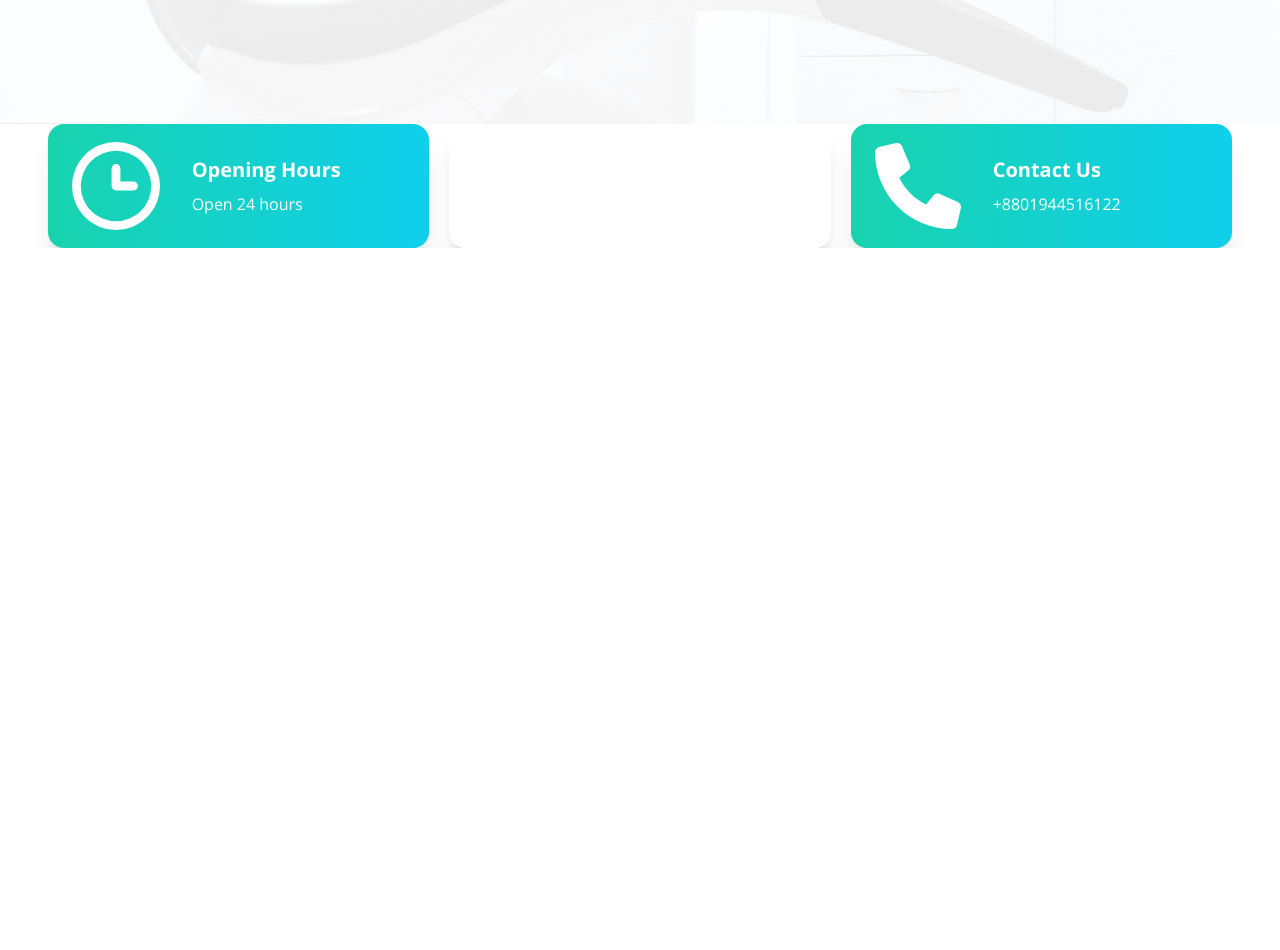
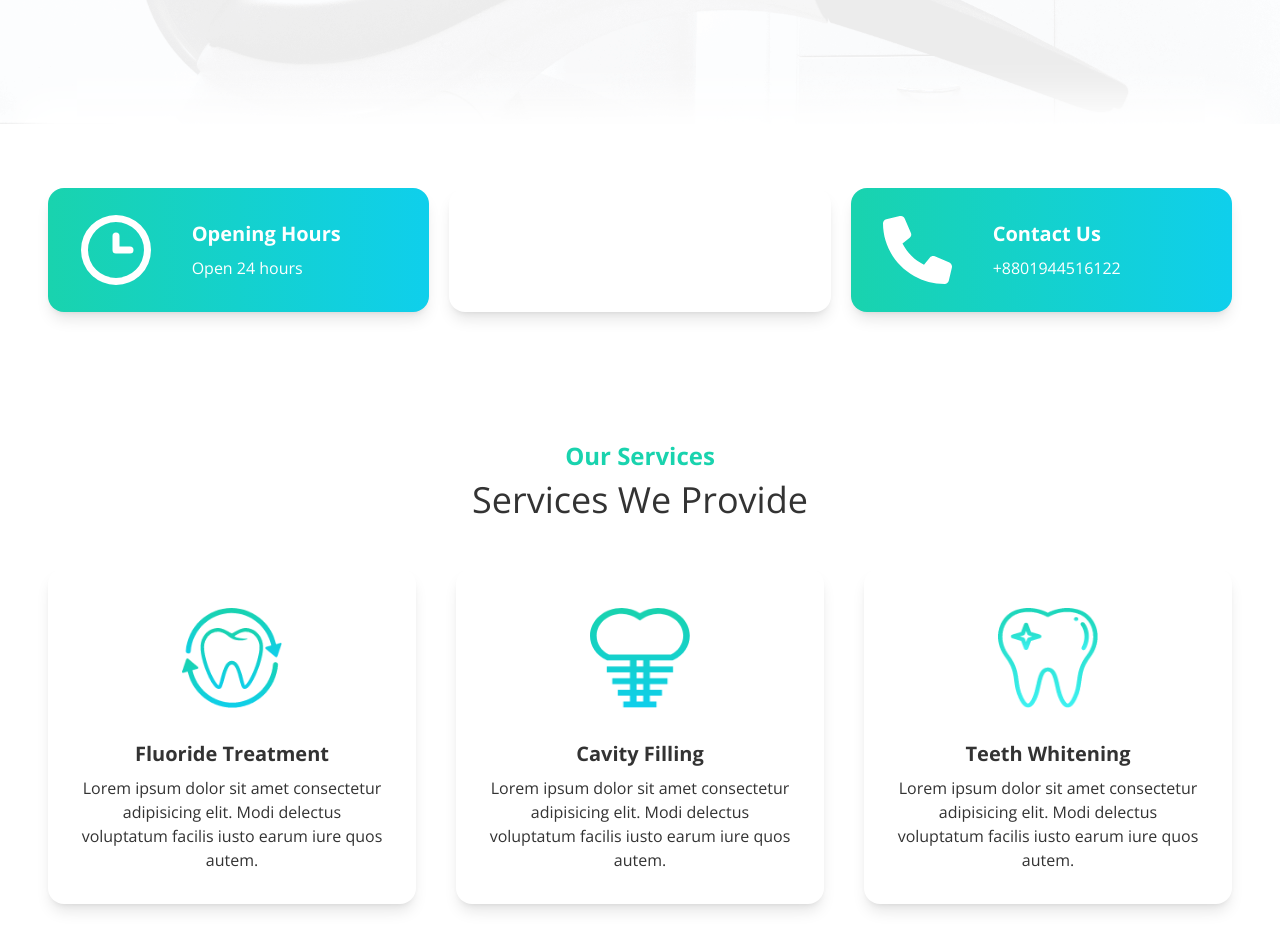
Before and after one commit to technayan/doctors-portal, a React (Create React App) app: page / in a window 1280 px wide. Shown: the part 740-1690 px from the top of the page. Before the commit the page ends 988 px from the top, so only its background shows below. Built offline with nearby package versions, Linux system fonts and the light colour scheme.

Commit message:
Services section added

```diff
--- a/src/Pages/Home/Hero/Hero.js
+++ b/src/Pages/Home/Hero/Hero.js
@@ -3,9 +3,9 @@ import heroImg from '../../../assets/images/hero-img.png'
 
 const Hero = () => {
     return (
-        <div class="hero min-h-screen bg-hero-pattern">
+        <div class="hero min-h-screen lg:bg-hero-pattern hero-section">
             <div class="hero-content flex-col lg:flex-row-reverse">
-                <img class='w-2/4' src={heroImg} alt='Hero background'/>
+                <img class='lg:w-2/4' src={heroImg} alt='Hero background'/>
                 <div>
                     <h1 class="text-5xl font-bold">Your New Smile Starts Here</h1>
                     <p class="py-6">Lorem Ipsum is simply dummy text of the printing and typesetting industry. Lorem Ipsum has been the industry's standard dummy text ever.</p>
--- a/src/Pages/Home/Home.js
+++ b/src/Pages/Home/Home.js
@@ -1,12 +1,17 @@
 import React from 'react';
 import Hero from './Hero/Hero';
 import Info from './Info/Info';
+import Services from './Services/Services';
 
 const Home = () => {
     return (
         <div>
             <Hero />
-            <Info />
+            <div class='md:px-12'>
+                <Info />
+                <Services />
+            </div>
+
         </div>
     );
 };
--- /dev/null
+++ b/src/Pages/Home/Info/Info.css
@@ -0,0 +1,3 @@
+.info-area {
+    box-shadow: 0px 0px 35px 25px #fff;
+}
--- a/src/Pages/Home/Info/Info.js
+++ b/src/Pages/Home/Info/Info.js
@@ -1,12 +1,13 @@
 import React from 'react';
 import InfoCard from './InfoCard/InfoCard';
-import clock from '../../../assets/icons/clock.svg'
-import marker from '../../../assets/icons/marker.svg'
-import phone from '../../../assets/icons/phone.svg'
+import clock from '../../../assets/icons/clock.svg';
+import marker from '../../../assets/icons/marker.svg';
+import phone from '../../../assets/icons/phone.svg';
+import './Info.css';
 
 const Info = () => {
     return (
-        <div class='grid grid-cols-1 md:grid-cols-3 gap-5 px-4 md:px-12'>
+        <div class='grid grid-cols-1 md:grid-cols-3 gap-5 py-16 info-area'>
             <InfoCard img={clock} cardTitle='Opening Hours' cardInfo='Open 24 hours' cardBg='bg-gradient-to-r from-secondary to-primary'/>
             <InfoCard img={marker} cardTitle='Our Location' cardInfo='Brooklyn, NY 10036, USA' cardBg='bg-accent'/>
             <InfoCard img={phone} cardTitle='Contact Us' cardInfo='+8801944516122' cardBg='bg-gradient-to-r from-secondary to-primary'/>
--- a/src/Pages/Home/Info/InfoCard/InfoCard.js
+++ b/src/Pages/Home/Info/InfoCard/InfoCard.js
@@ -2,8 +2,8 @@ import React from 'react';
 
 const InfoCard = ({img,cardTitle, cardInfo, cardBg}) => {
     return (
-        <div class={`card lg:card-side bg-base-100 shadow-xl text-white px-6 ${cardBg}`}>
-            <figure><img src={img} alt="Album"/></figure>
+        <div class={`card lg:card-side bg-base-100 shadow-lg text-white px-6 ${cardBg}`}>
+            <figure><img class='lg:w-4/5' src={img} alt="Album"/></figure>
             <div class="card-body">
                 <h2 class="card-title">{cardTitle}</h2>
                 <p>{cardInfo}</p>
--- /dev/null
+++ b/src/Pages/Home/Services/Service/Service.js
@@ -0,0 +1,17 @@
+import React from 'react';
+
+const Service = ({service}) => {
+    return (
+        <div class="card lg:max-w-lg bg-base-100 shadow-lg">
+            <figure class="pt-10">
+                <img src={service.img} alt="Shoes" class="rounded-xl w-[100px] h-[100px]" />
+            </figure>
+            <div class="card-body items-center text-center">
+                <h2 class="card-title">{service.name}</h2>
+                <p>{service.description}</p>
+            </div>
+        </div>
+    );
+};
+
+export default Service;
--- /dev/null
+++ b/src/Pages/Home/Services/Services.js
@@ -0,0 +1,43 @@
+import React from 'react';
+import fluoride from '../../../assets/images/fluoride.png';
+import cavity from '../../../assets/images/cavity.png';
+import whitening from '../../../assets/images/whitening.png';
+import Service from './Service/Service';
+
+const Services = () => {
+    const services = [
+        {
+            _id: 1,
+            name: 'Fluoride Treatment',
+            description: 'Lorem ipsum dolor sit amet consectetur adipisicing elit. Modi delectus voluptatum facilis iusto earum iure quos autem.',
+            img: fluoride
+        },
+        {
+            _id: 2,
+            name: 'Cavity Filling',
+            description: 'Lorem ipsum dolor sit amet consectetur adipisicing elit. Modi delectus voluptatum facilis iusto earum iure quos autem.',
+            img: cavity
+        },
+        {
+            _id: 3,
+            name: 'Teeth Whitening',
+            description: 'Lorem ipsum dolor sit amet consectetur adipisicing elit. Modi delectus voluptatum facilis iusto earum iure quos autem.',
+            img: whitening
+        },
+    ]
+    return (
+        <section class='py-16'>
+            <div class="text-center pb-10">
+                <h5 class='text-secondary font-bold text-2xl'>Our Services</h5>
+                <h2 class='text-4xl my-2'>Services We Provide</h2>
+            </div>
+            <div class='grid lg:grid-cols-3 gap-10'>
+                {
+                    services.map(service => <Service key={service._id} service={service} />)
+                }
+            </div>
+        </section>
+    );
+};
+
+export default Services;
```
